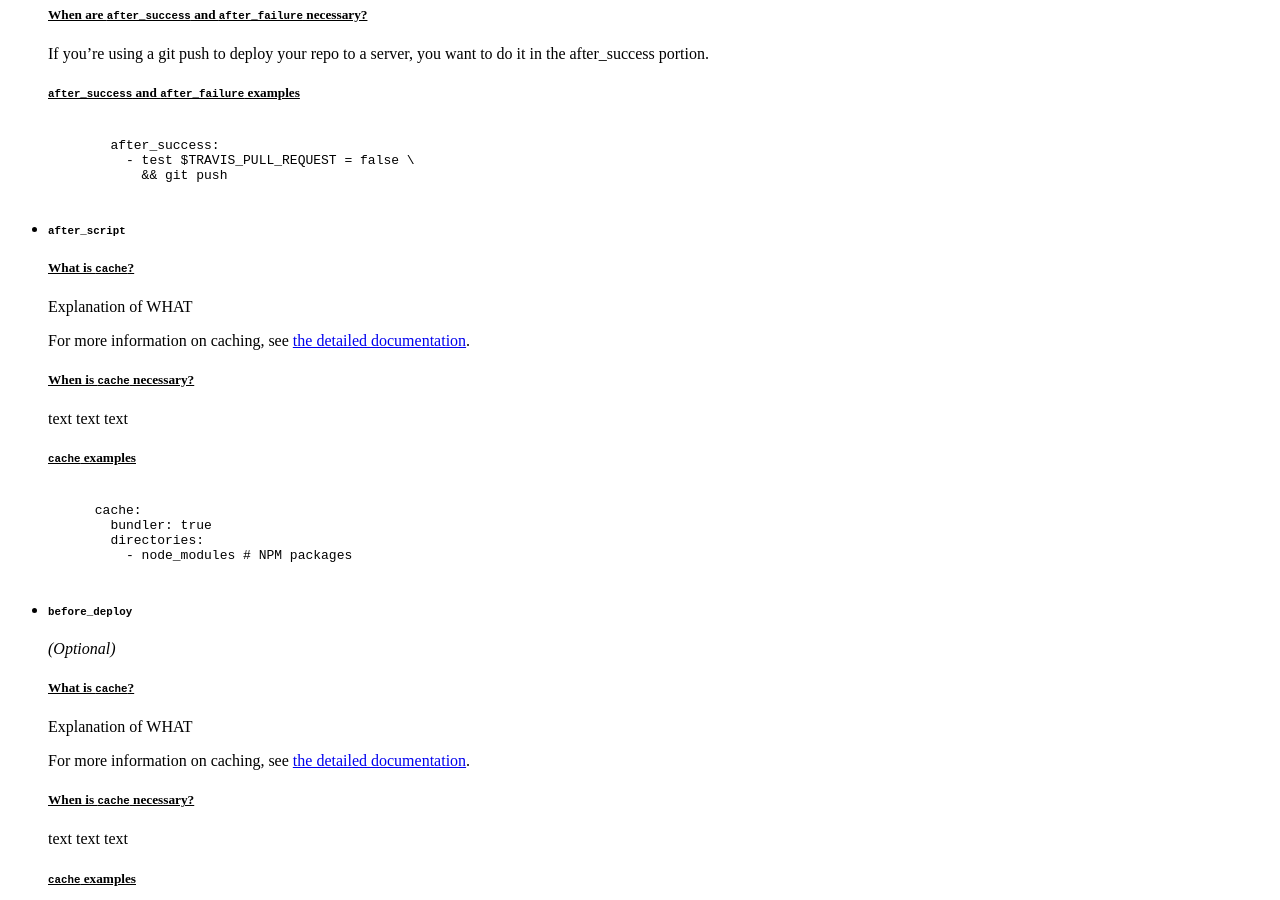
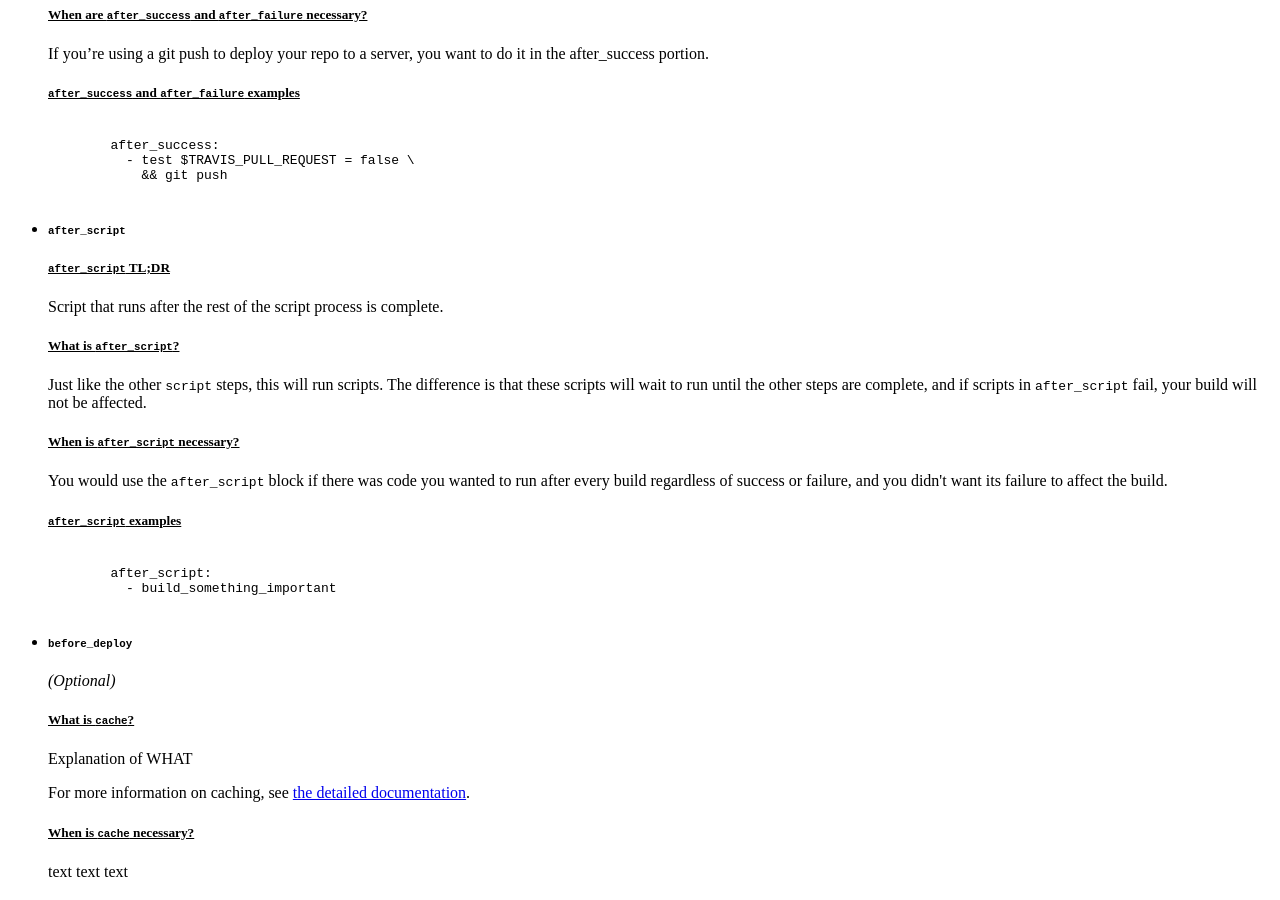
Before and after one commit to brianamarie/test-jekyll, a Jekyll site: the page built from index.html, in a window 1280 px wide and 900 px high, scrolled down 5506 px. Built offline with Jekyll 4.4.1, drawn with Linux system fonts in a browser that asks for light colours; nearby versions of some CDN libraries; a script that is not in the unit is left out; some of the changed text lies outside the part shown.

Commit message:
after_script section

```diff
--- a/_includes/after_script.html
+++ b/_includes/after_script.html
@@ -3,16 +3,15 @@
     <h5><code>after_script</code></h5>
   </div>
   <div class="collapsible-body">
-    <h5 style="text-decoration: underline">What is <code>cache</code>?</h5>
-      <p>Explanation of WHAT</p>
-      <p>For more information on caching, see <a href="https://docs.travis-ci.com/user/caching">the detailed documentation</a>.
-    <h5 style="text-decoration: underline">When is <code>cache</code> necessary?</h5>
-      <p>text text text</p>
-    <h5 style="text-decoration: underline"><code>cache</code> examples</h5>
+    <h5 style="text-decoration: underline"><code>after_script</code> TL;DR</h5>
+      <p>Script that runs after the rest of the script process is complete.</p>
+    <h5 style="text-decoration: underline">What is <code>after_script</code>?</h5>
+      <p>Just like the other <code>script</code> steps, this will run scripts. The difference is that these scripts will wait to run until the other steps are complete, and if scripts in <code>after_script</code> fail, your build will not be affected.</p>
+    <h5 style="text-decoration: underline">When is <code>after_script</code> necessary?</h5>
+      <p>You would use the <code>after_script</code> block if there was code you wanted to run after every build regardless of success or failure, and you didn't want its failure to affect the build.</p>
+    <h5 style="text-decoration: underline"><code>after_script</code> examples</h5>
       <pre><code>
-      cache:
-        bundler: true
-        directories:
-          - node_modules # NPM packages
+        after_script:
+          - build_something_important
       </pre></code>
 </li>
```
